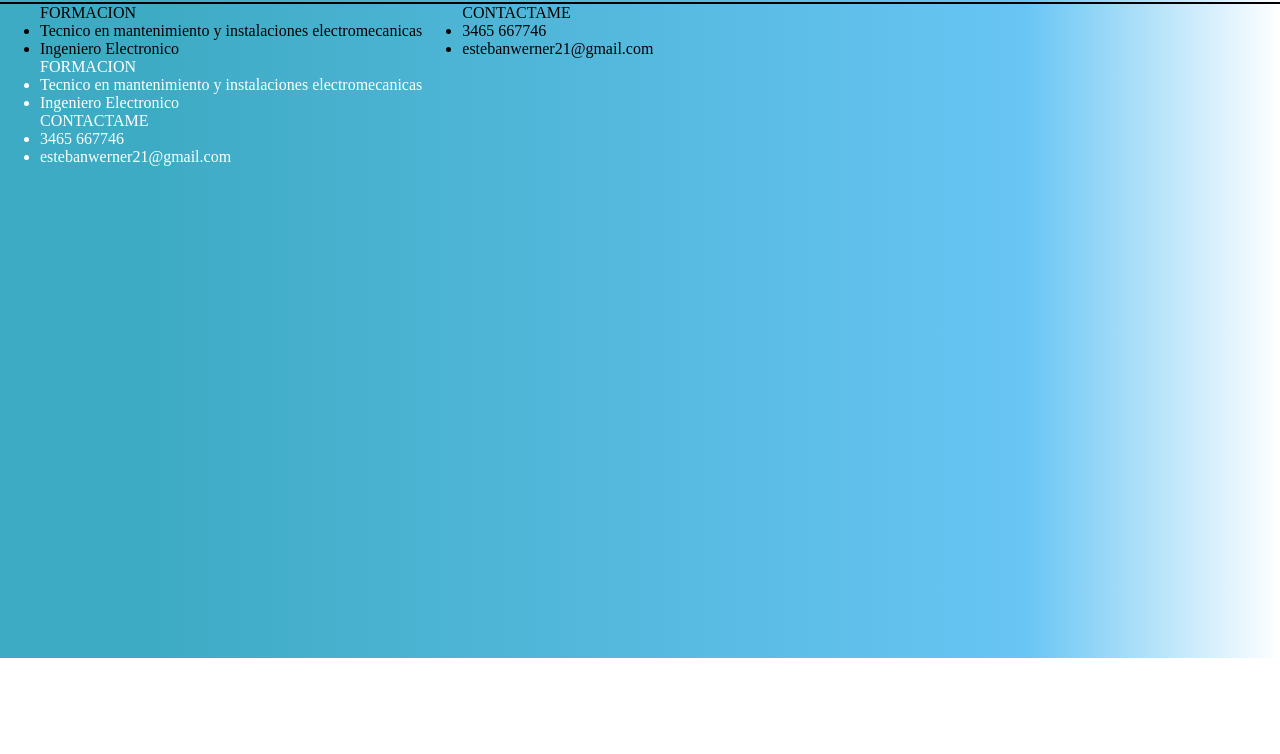
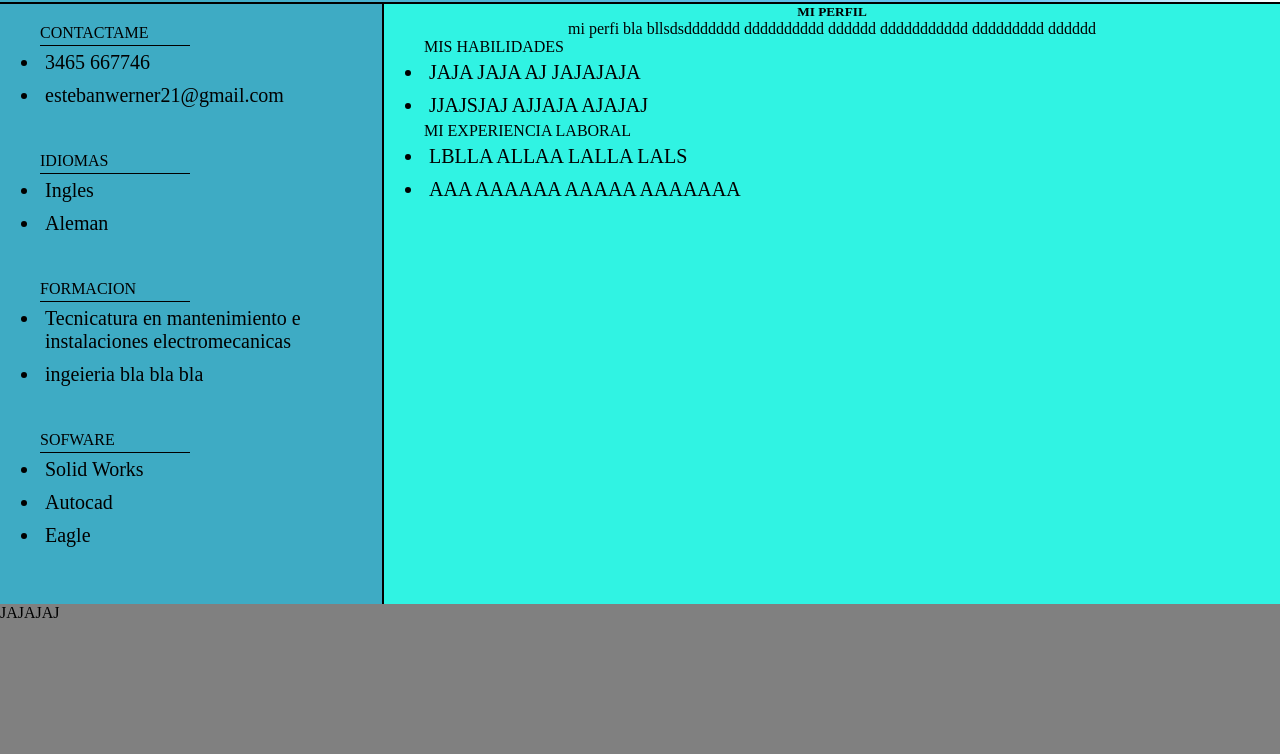
Before and after one commit to EstebanWerner/ProyectoIntegrador, a plain HTML site: page index.html in a window 1280 px wide. Shown: the part 176-930 px from the top of the page. Before the commit the page ends 834 px from the top, so only its background shows below. Drawn offline with Linux system fonts and the light colour scheme.

Commit message:
v4
dandole al aside y section, footer ya colocado

```diff
--- a/CSS/Estilos.css
+++ b/CSS/Estilos.css
@@ -2,27 +2,27 @@
   box-sizing: border-box;
   margin: 0px;
   border: 0px;
+}
 
-}
+/*HEADER PRINCIPIO*/
 
 header {
   height: 180px;
-  background: rgb(62,171,196);
-  background: linear-gradient(90deg, rgba(62,171,196,1) 12%, rgba(104,197,244,1) 80%, rgba(255,255,255,1) 100%);
   position: relative;
   width: 100%;
   border-bottom: black solid 2px;
+  background: rgb(62,171,196);
+  background: linear-gradient(90deg, rgba(62,171,196,1) 12%, rgba(104,197,244,1) 80%, rgba(255,255,255,1) 100%);
+}
 
-}
 
 h1{
   text-align: center;
   font-size: 60px;
   padding: 20px;
   font-family: Courier New;
-
+  background-color: transparent;
 }
-
 
 .FotoPerfil {
    position: absolute;
@@ -38,6 +38,7 @@ h4{
   font-size: 20px;
   font-family: 'Courier New', Courier, monospace;
   padding: 20px;
+
 }
 
 .Facebook, .Instagram, .Twitter, .GitHub, .Linkedin{
@@ -77,28 +78,75 @@ h4{
   top: 130px;
   position: absolute;
   left: 94%;
-  background-color: transparent;
-}
-
-section{
-  background: rgb(62,171,196);
-  background: linear-gradient(90deg, rgba(62,171,196,1) 12%, rgba(104,197,244,1) 80%, rgba(255,255,255,1) 100%);
-  width: 100%;
-  height: 600px;
-  color: white;
-  margin: 0%;
-  display: flex;
+background-color: transparent;
 
 }
 
+/*HEADER FINAL*/
 
-.derecha{
-  width: 50%;
+/*ASIDE PRINCIPIO*/
 
+aside{
+  width: 30%;
+  height: 600px;
+  background-color: #3eabc4;
+  float: left;
+  display: table;
+  border-right: black solid 2px;
 }
 
-aside{
-  background: rgb(62,171,196);
-  background: linear-gradient(90deg, rgba(62,171,196,1) 12%, rgba(104,197,244,1) 80%, rgba(255,255,255,1) 100%);
-  display: flex;
+.contactame{
+ padding-top: 20px;
+ padding-bottom: 20px;
 }
+
+.idiomas{
+  padding-top: 20px;
+  padding-bottom: 20px;
+}
+
+.formacion{
+  padding-top: 20px;
+  padding-bottom: 20px;
+}
+
+.programas{
+  padding-top: 20px;
+  padding-bottom: 20px;
+}
+ aside dt{
+  padding-bottom: 3px;
+  border-bottom: black solid 1px ;
+  width: 150px;
+ }
+
+ li{
+  padding: 5px;
+  font-size: 20px;
+ }
+/*ASIDE FINAL*/
+
+/*SECTION PRINCIPIO*/
+
+section{
+  width: 70%;
+  height: 600px;
+  background-color: rgb(48, 243, 227);
+  display: table;
+}
+
+.perfil{
+  text-align: center;
+}
+
+/*SECTION FINAL*/
+
+/*FOOTER INICIO*/
+
+footer{
+  background-color: grey;
+  width: 100%;
+  height: 150px;
+}
+
+/*FOOTER FINAL*/
--- a/index.html
+++ b/index.html
@@ -12,7 +12,7 @@
     <header>
         <h1>Esteban Werner</h1>
         <img src="IMG/FotoPerfil.jpeg" alt="ImagenPefil" class="FotoPerfil">
-        <h4>Sic-Parvis-Magna</h4>
+        <h4>Tecnico Elctromecanico e Ingeniero Electronico</h4>
         <div class="redes">
             <a href="https://www.facebook.com/profile.php?id=100053507359281" target="_blank">
               <img class="Facebook" src="IMG/Facebook.webp" alt="Icono de Facebook">
@@ -31,41 +31,59 @@
             </a>
         </div>
     </header>
-
     <aside>
-  <div class="text-formacion">
+         <div class="contactame">
              <ul>
-     <dt class="tittle-formacion">FORMACION</dt>
-       <li>Tecnico en mantenimiento y instalaciones electromecanicas</li>
-       <li>Ingeniero Electronico</li>
-    </ul>
-  </div>
-<div class="contactos">
-  <ul>
-   <dt class="tittle-contactos">CONTACTAME</dt>
+                 <dt>CONTACTAME</dt>
                  <li>3465 667746</li>
                  <li>estebanwerner21@gmail.com</li>
              </ul>
          </div>
-
-</aside>
-<Section>
-   <div class="derecha">
-    <div class="text-formacion">
+         <div class="idiomas">
              <ul>
-         <dt class="tittle-formacion">FORMACION</dt>
-           <li>Tecnico en mantenimiento y instalaciones electromecanicas</li>
-           <li>Ingeniero Electronico</li>
+                 <dt>IDIOMAS</dt>
+                 <li>Ingles</li>
+                 <li>Aleman</li>
              </ul>
          </div>
-    <div class="contactos">
+         <div class="formacion">
              <ul>
-       <dt class="tittle-contactos">CONTACTAME</dt>
-         <li>3465 667746</li>
-         <li>estebanwerner21@gmail.com</li>
+                 <dt>FORMACION</dt>
+                 <li>Tecnicatura en mantenimiento e instalaciones electromecanicas</li>
+                 <li>ingeieria bla bla bla</li>
              </ul>
          </div>
+         <div class="programas">
+            <ul>
+                <dt>SOFWARE</dt>
+                <li>Solid Works</li>
+                <li>Autocad</li>
+                <li>Eagle</li>
+            </ul>
          </div>
-</Section>
+    </aside>
+    <section>
+        <div class="perfil">
+            <h5>MI PERFIL</h5>
+            <p>mi perfi bla bllsdsddddddd dddddddddd dddddd ddddddddddd ddddddddd dddddd </p>
+        </div>
+        <div class="habilidades">
+            <ul>
+                <dt>MIS HABILIDADES</dt>
+                <LI>JAJA JAJA AJ JAJAJAJA </LI>
+                <LI> JJAJSJAJ AJJAJA AJAJAJ</LI>
+            </ul>
+        </div>
+        <div class="exp-laboral">
+            <ul>
+                <dt>MI EXPERIENCIA LABORAL</dt>
+                <li>LBLLA ALLAA LALLA LALS</li>
+                <li>AAA AAAAAA  AAAAA AAAAAAA </li>
+            </ul>
+        </div>
+    </section>
+    <footer>
+        <p>JAJAJAJ</p>
+    </footer>
 </body>
 </html>
```
Lines whose indentation alone changed are shown as unchanged.
